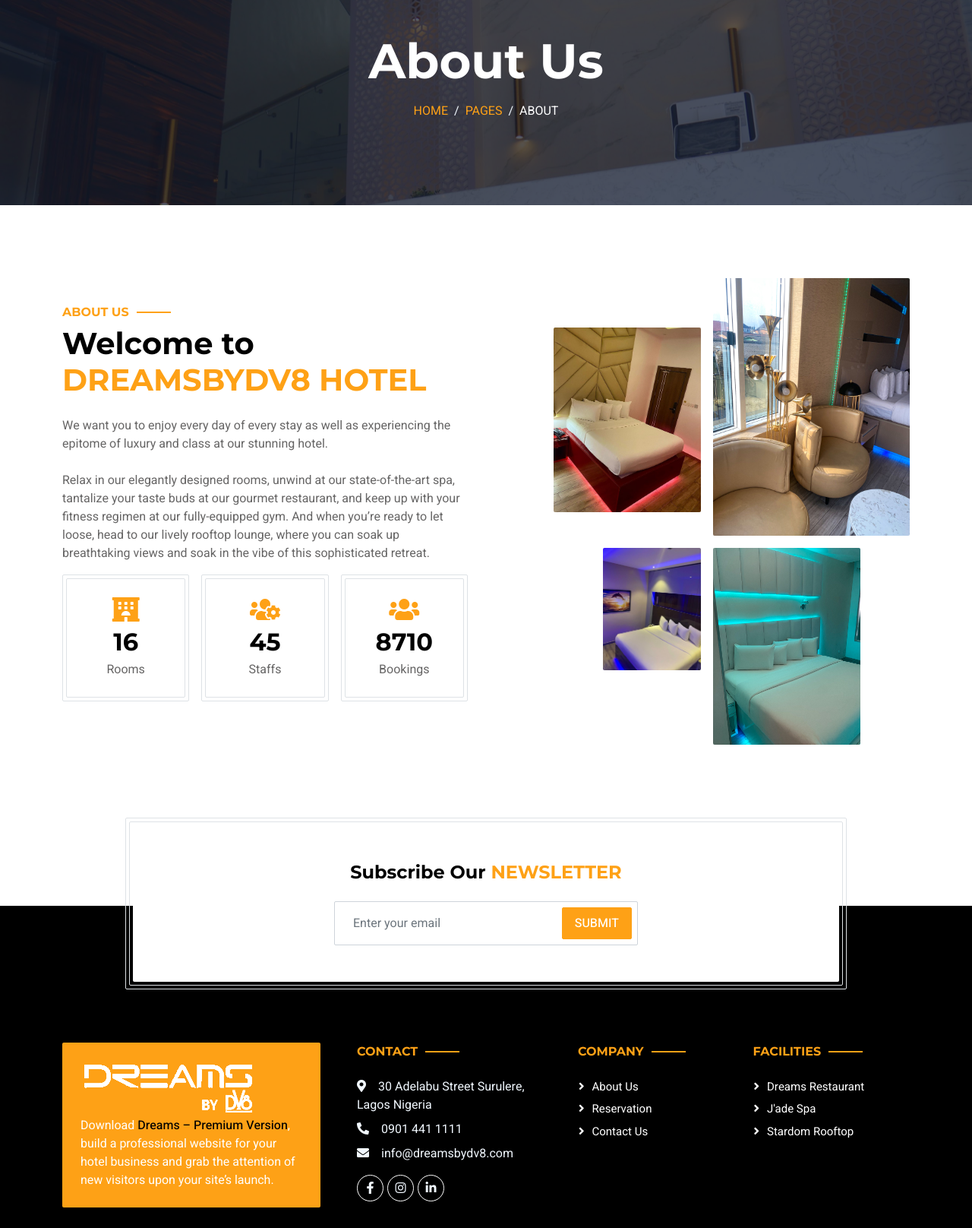
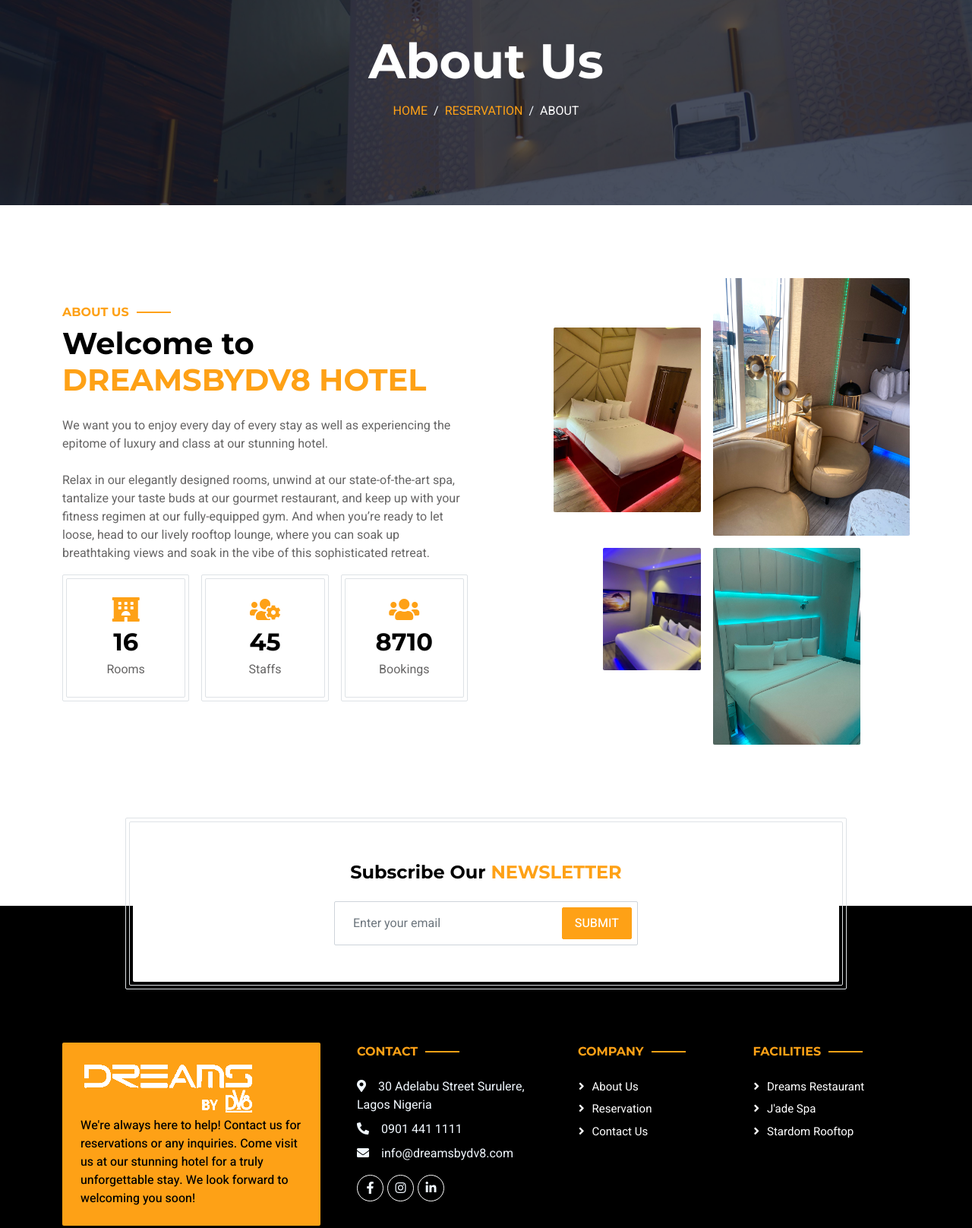
Before and after one commit to StephenOladoke/DreamsByDv8-Web-App, a plain HTML site: page about.html in a window 1280 px wide. Shown: the part 119-1735 px from the top of the page at 76% size. Drawn offline with nearby package versions, Linux system fonts and the light colour scheme.

Commit message:
website in progress

```diff
--- a/about.html
+++ b/about.html
@@ -114,8 +114,8 @@
                     <h1 class="display-3 text-white mb-3 animated slideInDown">About Us</h1>
                     <nav aria-label="breadcrumb">
                         <ol class="breadcrumb justify-content-center text-uppercase">
-                            <li class="breadcrumb-item"><a href="#">Home</a></li>
-                            <li class="breadcrumb-item"><a href="#">Pages</a></li>
+                            <li class="breadcrumb-item"><a href="index.html">Home</a></li>
+                            <li class="breadcrumb-item"><a href="https://live.ipms247.com/booking/book-rooms-404371">Reservation</a></li>
                             <li class="breadcrumb-item text-white active" aria-current="page">About</li>
                         </ol>
                     </nav>
@@ -340,7 +340,7 @@
 
                             <!-- <a href="index.html"><h1 class="text-white text-uppercase mb-3">Hotelier</h1></a> -->
                             <p class="text-white mb-0">
-								Download <a class="text-dark fw-medium" href="https://">Dreams – Premium Version</a>, build a professional website for your hotel business and grab the attention of new visitors upon your site’s launch.
+								<a class="text-dark fw-medium" href="https://">We're always here to help! Contact us for reservations or any inquiries. Come visit us at our stunning hotel for a truly unforgettable stay. We look forward to welcoming you soon!</a>
 							</p>
                         </div>
                     </div>
```
Also changed, not shown: contact.html (+3 -3 lines), index.html (+1 -1 lines).
